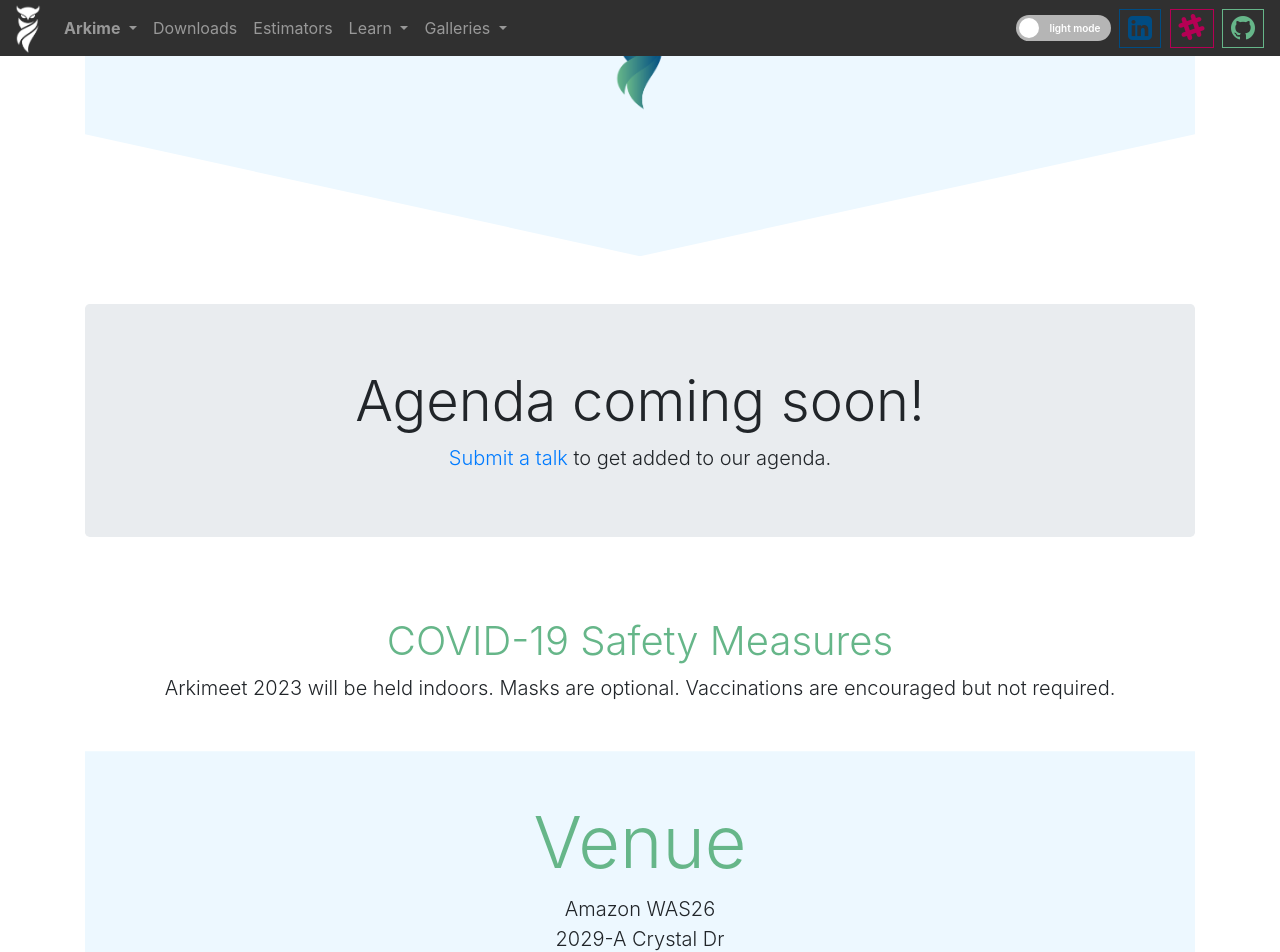
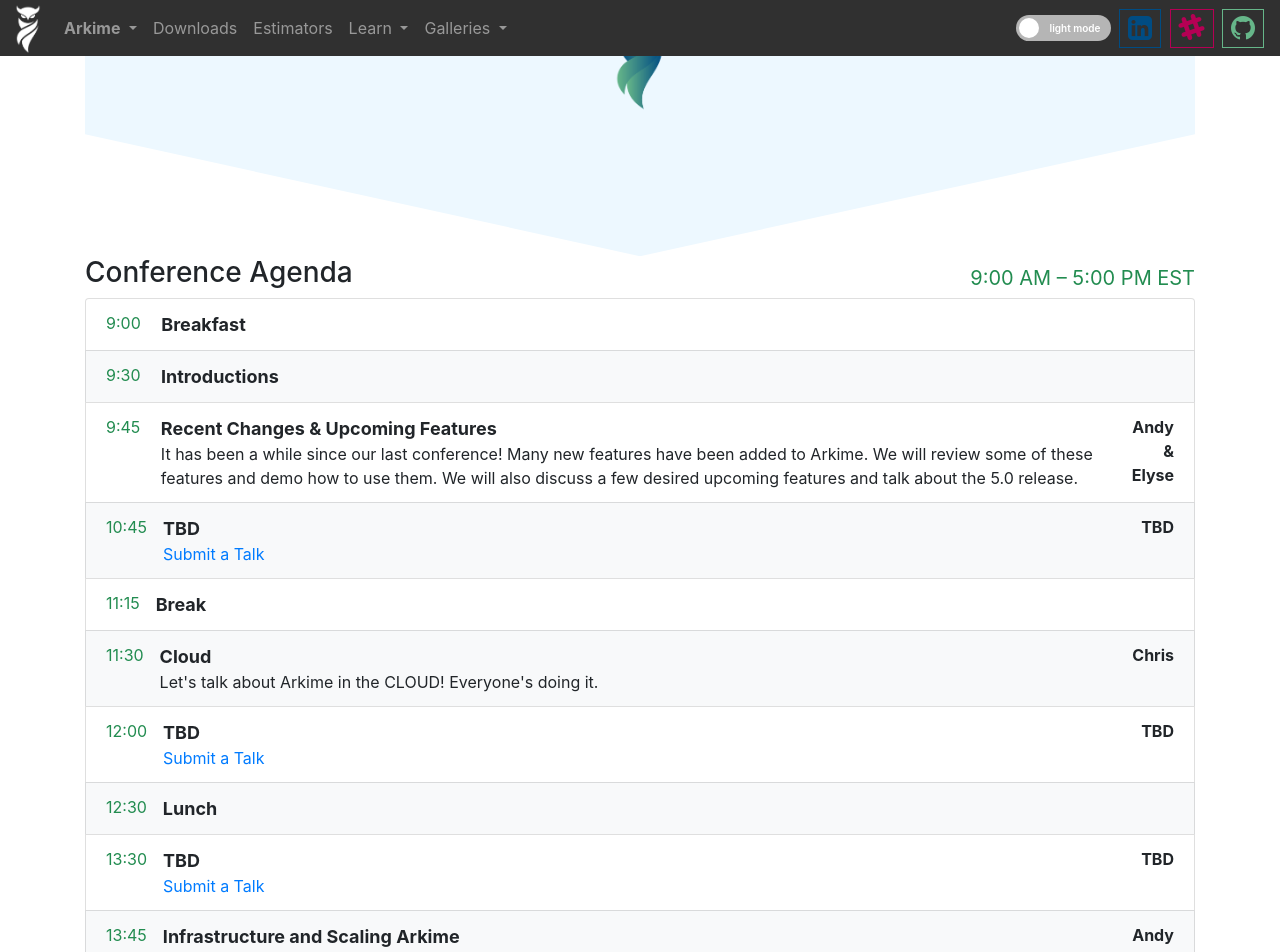
Before and after one commit to arkime/arkimeweb, a Jekyll site: the page built from arkimeet.html, in a window 1280 px wide and 1400 px high, scrolled down 963 px. Shown: the top 952 px of the window. Built offline with Jekyll 4.4.1, drawn with Linux system fonts in a browser that asks for light colours; some of the changed text lies outside the part shown.

Commit message:
add agenda and speaker bios

```diff
--- a/arkimeet.html
+++ b/arkimeet.html
@@ -141,7 +141,7 @@
 
       </div>
 
-      <div class="container jumbotron mt-5 text-center">
+      <!-- <div class="container jumbotron mt-5 text-center">
         <h1 class="display-4">
           Agenda coming soon!
         </h1>
@@ -152,11 +152,9 @@
           </a>
           to get added to our agenda.
         </p>
-      </div>
+      </div> -->
 
-      <!-- TODO AGENDA -->
-
-      <!-- <div id="agenda"
+      <div id="agenda"
         class="row mb-5">
         <div class="col-12">
           <div class="d-flex align-items-stretch justify-content-between">
@@ -172,11 +170,12 @@
               <div class="d-flex align-items-start justify-content-between">
                 <div class="mr-auto dark-primary-theme-text">9:00&nbsp;</div>
                 <div class="pl-3 flex-fill agenda-title">Breakfast</div>
-                <div class="pl-3 flex-fill mr-n1 text-right">
+                <!-- TODO -->
+                <!-- <div class="pl-3 flex-fill mr-n1 text-right">
                   <strong>
                     Sponsored by
                   </strong>
-                </div>
+                </div> -->
               </div>
             </li>
             <li class="list-group-item">
@@ -195,7 +194,7 @@
                   </div>
                   <span class="agenda-description">
                     It has been a while since our last conference!
-                    Many new features have been added to Arkime
+                    Many new features have been added to Arkime.
                     We will review some of these features and demo
                     how to use them. We will also discuss a few desired
                     upcoming features and talk about the 5.0 release.
@@ -214,7 +213,11 @@
                     TBD
                   </div>
                   <span class="agenda-description">
-                    <a class="agenda-description-more-btn cursor-pointer primary-theme-text no-wrap"
+                    <a href="https://docs.google.com/forms/d/e/1FAIpQLSe2LEkctWBn8Oup13FXIhxoe9GHRvtVyCth49h7sYuybr_ldg/viewform"
+                      class="no-decoration">
+                      Submit a Talk
+                    </a>
+                    <!-- <a class="agenda-description-more-btn cursor-pointer primary-theme-text no-wrap"
                       onclick="showMore(event)">
                       ...more&nbsp;<span class="fa fa-caret-down"></span>
                     </a>
@@ -224,7 +227,7 @@
                       onclick="showLess(event)"
                       style="display:none;">
                       less&nbsp;<span class="fa fa-caret-up"></span>
-                    </a>
+                    </a> -->
                   </span>
                 </div>
                 <div class="pl-3 flex-fill mr-n1 text-right">
@@ -243,10 +246,11 @@
                 <div class="mr-auto dark-primary-theme-text">11:30</div>
                 <div class="pl-3 flex-fill">
                   <div class="agenda-title">
-                    TBD
+                    Cloud
                   </div>
                   <span class="agenda-description">
-                    <a class="agenda-description-more-btn cursor-pointer primary-theme-text no-wrap"
+                    Let's talk about Arkime in the CLOUD! Everyone's doing it.
+                    <!-- <a class="agenda-description-more-btn cursor-pointer primary-theme-text no-wrap"
                       onclick="showMore(event)">
                       ...more&nbsp;<span class="fa fa-caret-down"></span>
                     </a>
@@ -256,11 +260,11 @@
                       onclick="showLess(event)"
                       style="display:none;">
                       less&nbsp;<span class="fa fa-caret-up"></span>
-                    </a>
+                    </a> -->
                   </span>
                 </div>
                 <div class="pl-3 flex-fill mr-n1 text-right">
-                  <strong>TBD</strong>
+                  <strong>Chris</strong>
                 </div>
               </div>
             </li>
@@ -272,7 +276,11 @@
                     TBD
                   </div>
                   <span class="agenda-description">
-                    <a class="agenda-description-more-btn cursor-pointer primary-theme-text no-wrap"
+                    <a href="https://docs.google.com/forms/d/e/1FAIpQLSe2LEkctWBn8Oup13FXIhxoe9GHRvtVyCth49h7sYuybr_ldg/viewform"
+                      class="no-decoration">
+                      Submit a Talk
+                    </a>
+                    <!-- <a class="agenda-description-more-btn cursor-pointer primary-theme-text no-wrap"
                       onclick="showMore(event)">
                       ...more&nbsp;<span class="fa fa-caret-down"></span>
                     </a>
@@ -282,7 +290,7 @@
                       onclick="showLess(event)"
                       style="display:none;">
                       less&nbsp;<span class="fa fa-caret-up"></span>
-                    </a>
+                    </a> -->
                   </span>
                 </div>
                 <div class="pl-3 flex-fill mr-n1 text-right">
@@ -295,9 +303,10 @@
                 <div class="mr-auto dark-primary-theme-text">12:30</div>
                 <div class="pl-3 flex-fill agenda-title">Lunch</div>
                 <div class="pl-3 flex-fill mr-n1 text-right">
-                  <strong>
+                  <!-- TODO -->
+                  <!-- <strong>
                     Sponsored by
-                  </strong>
+                  </strong> -->
                 </div>
               </div>
             </li>
@@ -309,7 +318,11 @@
                     TBD
                   </div>
                   <span class="agenda-description">
-                    <a class="agenda-description-more-btn cursor-pointer primary-theme-text no-wrap"
+                    <a href="https://docs.google.com/forms/d/e/1FAIpQLSe2LEkctWBn8Oup13FXIhxoe9GHRvtVyCth49h7sYuybr_ldg/viewform"
+                      class="no-decoration">
+                      Submit a Talk
+                    </a>
+                    <!-- <a class="agenda-description-more-btn cursor-pointer primary-theme-text no-wrap"
                       onclick="showMore(event)">
                       ...more&nbsp;<span class="fa fa-caret-down"></span>
                     </a>
@@ -319,7 +332,7 @@
                       onclick="showLess(event)"
                       style="display:none;">
                       less&nbsp;<span class="fa fa-caret-up"></span>
-                    </a>
+                    </a> -->
                   </span>
                 </div>
                 <div class="pl-3 flex-fill mr-n1 text-right">
@@ -332,10 +345,12 @@
                 <div class="mr-auto dark-primary-theme-text">13:45</div>
                 <div class="pl-3 flex-fill">
                   <div class="agenda-title">
-                    TBD
+                    Infrastructure and Scaling Arkime
                   </div>
                   <span class="agenda-description">
-                    <a class="agenda-description-more-btn cursor-pointer primary-theme-text no-wrap"
+                    <!-- TODO better text? -->
+                    In this talk we will discuss real Arkime deployments.
+                    <!-- <a class="agenda-description-more-btn cursor-pointer primary-theme-text no-wrap"
                       onclick="showMore(event)">
                       ...more&nbsp;<span class="fa fa-caret-down"></span>
                     </a>
@@ -345,11 +360,11 @@
                       onclick="showLess(event)"
                       style="display:none;">
                       less&nbsp;<span class="fa fa-caret-up"></span>
-                    </a>
+                    </a> -->
                   </span>
                 </div>
                 <div class="pl-3 flex-fill mr-n1 text-right">
-                  <strong>TBD</strong>
+                  <strong>Andy</strong>
                 </div>
               </div>
             </li>
@@ -361,7 +376,11 @@
                     TBD
                   </div>
                   <span class="agenda-description">
-                    <a class="agenda-description-more-btn cursor-pointer primary-theme-text no-wrap"
+                    <a href="https://docs.google.com/forms/d/e/1FAIpQLSe2LEkctWBn8Oup13FXIhxoe9GHRvtVyCth49h7sYuybr_ldg/viewform"
+                      class="no-decoration">
+                      Submit a Talk
+                    </a>
+                    <!-- <a class="agenda-description-more-btn cursor-pointer primary-theme-text no-wrap"
                       onclick="showMore(event)">
                       ...more&nbsp;<span class="fa fa-caret-down"></span>
                     </a>
@@ -371,7 +390,7 @@
                       onclick="showLess(event)"
                       style="display:none;">
                       less&nbsp;<span class="fa fa-caret-up"></span>
-                    </a>
+                    </a> -->
                   </span>
                 </div>
                 <div class="pl-3 flex-fill mr-n1 text-right">
@@ -387,12 +406,15 @@
                     Cont3xt!!!
                   </div>
                   <span class="agenda-description">
-                    Get more Cont3xt!
+                    Arkime 4.0 was released with a new app, Cont3xt!
                     <a class="agenda-description-more-btn cursor-pointer primary-theme-text no-wrap"
                       onclick="showMore(event)">
                       ...more&nbsp;<span class="fa fa-caret-down"></span>
                     </a>
                     <span class="agenda-description-more-text" style="display:none;">
+                      Cont3xt centralizes and simplifies a structured approach to gathering contextual intelligence in support of technical investigations.
+                      In this talk, we will demo Cont3xt and discuss what it is and how it fits within the Arkime system.
+                      Learn more <a href="/cont3xt" class="no-decoration">here</a>.
                     </span>
                     <a class="agenda-description-less-btn cursor-pointer primary-theme-text no-wrap"
                       onclick="showLess(event)"
@@ -402,7 +424,8 @@
                   </span>
                 </div>
                 <div class="pl-3 flex-fill mr-n1 text-right">
-                  <strong>William</strong>
+                  <!-- TODO add Toby? -->
+                  <strong>Elyse</strong>
                 </div>
               </div>
             </li>
@@ -420,7 +443,11 @@
                     TBD
                   </div>
                   <span class="agenda-description">
-                    <a class="agenda-description-more-btn cursor-pointer primary-theme-text no-wrap"
+                    <a href="https://docs.google.com/forms/d/e/1FAIpQLSe2LEkctWBn8Oup13FXIhxoe9GHRvtVyCth49h7sYuybr_ldg/viewform"
+                      class="no-decoration">
+                      Submit a Talk
+                    </a>
+                    <!-- <a class="agenda-description-more-btn cursor-pointer primary-theme-text no-wrap"
                       onclick="showMore(event)">
                       ...more&nbsp;<span class="fa fa-caret-down"></span>
                     </a>
@@ -430,7 +457,7 @@
                       onclick="showLess(event)"
                       style="display:none;">
                       less&nbsp;<span class="fa fa-caret-up"></span>
-                    </a>
+                    </a> -->
                   </span>
                 </div>
                 <div class="pl-3 flex-fill mr-n1 text-right">
@@ -446,7 +473,11 @@
                     TBD
                   </div>
                   <span class="agenda-description">
-                    <a class="agenda-description-more-btn cursor-pointer primary-theme-text no-wrap"
+                    <a href="https://docs.google.com/forms/d/e/1FAIpQLSe2LEkctWBn8Oup13FXIhxoe9GHRvtVyCth49h7sYuybr_ldg/viewform"
+                      class="no-decoration">
+                      Submit a Talk
+                    </a>
+                    <!-- <a class="agenda-description-more-btn cursor-pointer primary-theme-text no-wrap"
                       onclick="showMore(event)">
                       ...more&nbsp;<span class="fa fa-caret-down"></span>
                     </a>
@@ -456,7 +487,7 @@
                       onclick="showLess(event)"
                       style="display:none;">
                       less&nbsp;<span class="fa fa-caret-up"></span>
-                    </a>
+                    </a> -->
                   </span>
                 </div>
                 <div class="pl-3 flex-fill mr-n1 text-right">
@@ -498,15 +529,16 @@
                   </div>
                 </div>
                 <div class="pl-3 flex-fill mr-n1 text-right">
-                  <strong>
+                  <!-- TODO -->
+                  <!-- <strong>
                     Sponsored by
-                  </strong>
+                  </strong> -->
                 </div>
               </div>
             </li>
           </ul>
         </div>
-      </div> -->
+      </div>
 
       <div id="covid"
         class="text-center mb-4">
@@ -572,7 +604,7 @@
       </div>
 
 
-      <div class="container text-center primary-theme-background angle-background mt-3">
+      <div id="sponsors" class="container text-center primary-theme-background angle-background mt-3">
         <div class="row mt-4">
           <div class="col mt-5">
             <h1 class="display-4">
@@ -605,6 +637,48 @@
               class="ml-3 mb-3"
               height="80px"
             /> -->
+            <hr>
+            <h1 class="display-4 mt-4 mb-4">
+              SPEAKERS
+            </h1>
+            <div class="d-flex flex-row justify-content-around mr-2">
+              <div>
+                <img src="assets/andy.png" height="120px" style="border-radius:6px" />
+                <br>
+                <strong>Andy Wick</strong>
+                <p class="mb-1">Distinguished Architect</p>
+                <a class="btn btn-outline-danger btn-sm"
+                  data-toggle="modal" data-target="#andybio">
+                  See bio
+                </a>
+              </div>
+              <div>
+                <img src="assets/elyse.jpg" height="120px" style="border-radius:6px" />
+                <br>
+                <strong>Elyse Rinne</strong>
+                <p class="mb-1">Software Engineer</p>
+                <a class="btn btn-outline-danger btn-sm"
+                data-toggle="modal" data-target="#elysebio">
+                  See bio
+                </a>
+              </div>
+              <div>
+                <img src="assets/chris.jpeg" height="120px" style="border-radius:6px" />
+                <br>
+                <strong>Chris Helma</strong>
+                <p class="mb-1">Software Engineer</p>
+                <a class="btn btn-outline-danger btn-sm disabled">
+                  See bio
+                </a>
+                <!-- TODO bio -->
+              </div>
+            </div>
+            <div class="text-center mt-4">
+              <a href="https://docs.google.com/forms/d/e/1FAIpQLSe2LEkctWBn8Oup13FXIhxoe9GHRvtVyCth49h7sYuybr_ldg/viewform"
+                class="btn btn-lg btn-info btn-fw mt-1 ml-4">
+                Submit a Talk
+              </a>
+            </div>
           </div>
         </div>
       </div>
@@ -614,6 +688,46 @@
         See you there!
         <span class="fa fa-smile-o ml-1"></span>
       </p>
+    </div>
+
+    <div class="modal" id="andybio" tabindex="-1" aria-hidden="true">
+      <div class="modal-dialog modal-dialog-centered text-center">
+        <div class="modal-content">
+          <div class="modal-header">
+            <h5 class="modal-title">Andy Wick</h5>
+            <button type="button" class="close" data-dismiss="modal" aria-label="Close">
+              <span aria-hidden="true">&times;</span>
+            </button>
+          </div>
+          <div class="modal-body">
+            <img src="assets/andy.png" height="120px" style="border-radius:6px" />
+            <p class="mb-1"><strong>Distinguished Architect</strong></p>
+            Andy is a Distinguished Architect and the creator of Arkime and former Chief Architect of AIM.
+            He has a passion for building large scalable tools and empowering users, as well as, the global open source community.
+          </div>
+        </div>
+      </div>
+    </div>
+
+    <div class="modal" id="elysebio" tabindex="-1" aria-hidden="true">
+      <div class="modal-dialog modal-dialog-centered text-center">
+        <div class="modal-content">
+          <div class="modal-header">
+            <h5 class="modal-title">Elyse Rinne</h5>
+            <button type="button" class="close" data-dismiss="modal" aria-label="Close">
+              <span aria-hidden="true">&times;</span>
+            </button>
+          </div>
+          <div class="modal-body">
+            <img src="assets/elyse.jpg" height="120px" style="border-radius:6px" />
+            <p class="mb-1"><strong>Software Engineer</strong></p>
+            Elyse is the UI and full stack engineer for Arkime (formerly Moloch).
+            She revamped the UI to be more user-friendly and maintainable.
+            Now, Elyse is working on implementing awesome new features to make Arkime
+            the go-to open source tool for network security professionals!
+          </div>
+        </div>
+      </div>
     </div>
 
   </div>
--- a/index.css
+++ b/index.css
@@ -859,3 +859,16 @@
   border-color: #03434e;
   background-color: #0c5460;
 }
+
+.dark-theme .modal-content {
+  color: #EEEEEE;
+  background-color: #333333;
+}
+.dark-theme .close {
+  color: #EEEEEE;
+  opacity: 0.9;
+}
+.dark-theme .close:hover {
+  color: #FFFFFF !important;
+  opacity: 1;
+}
```
Also changed, not shown: assets/andy.png (added), assets/chris.jpeg (added), assets/elyse.jpg (added).
